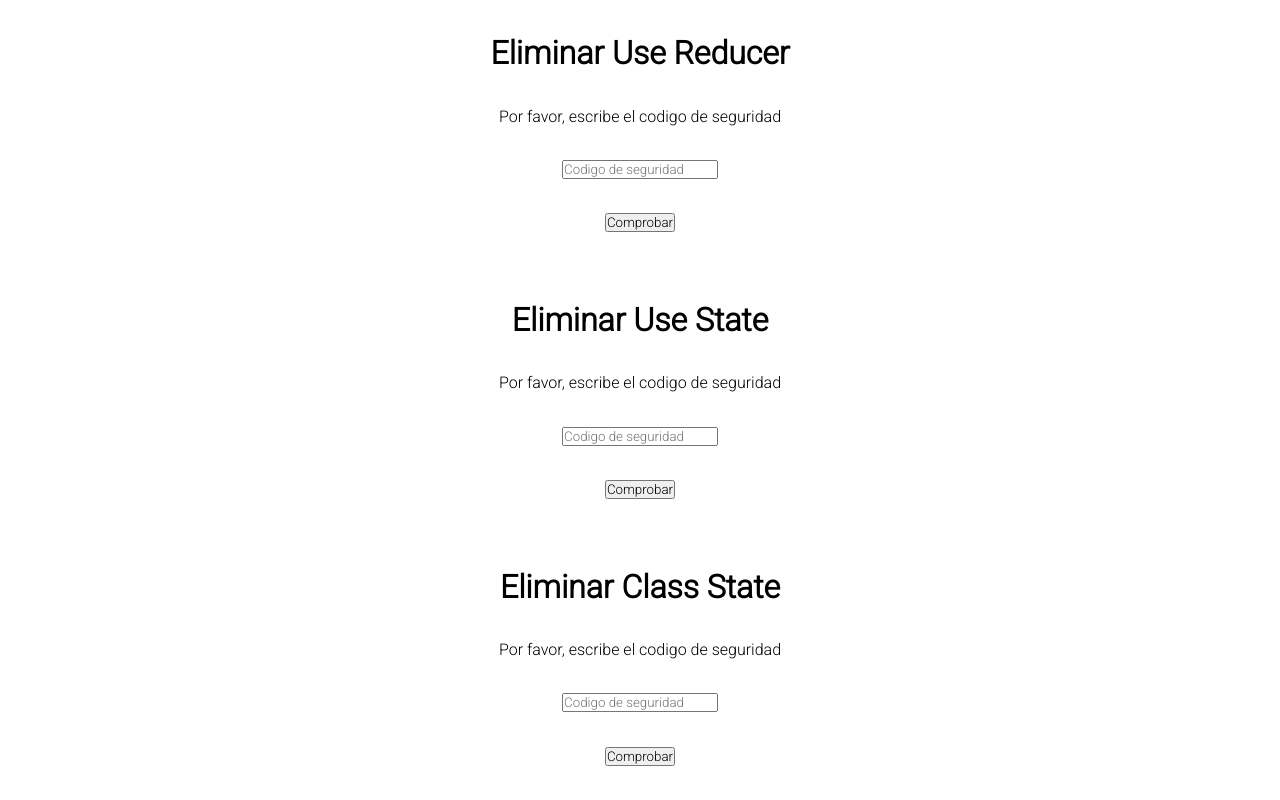
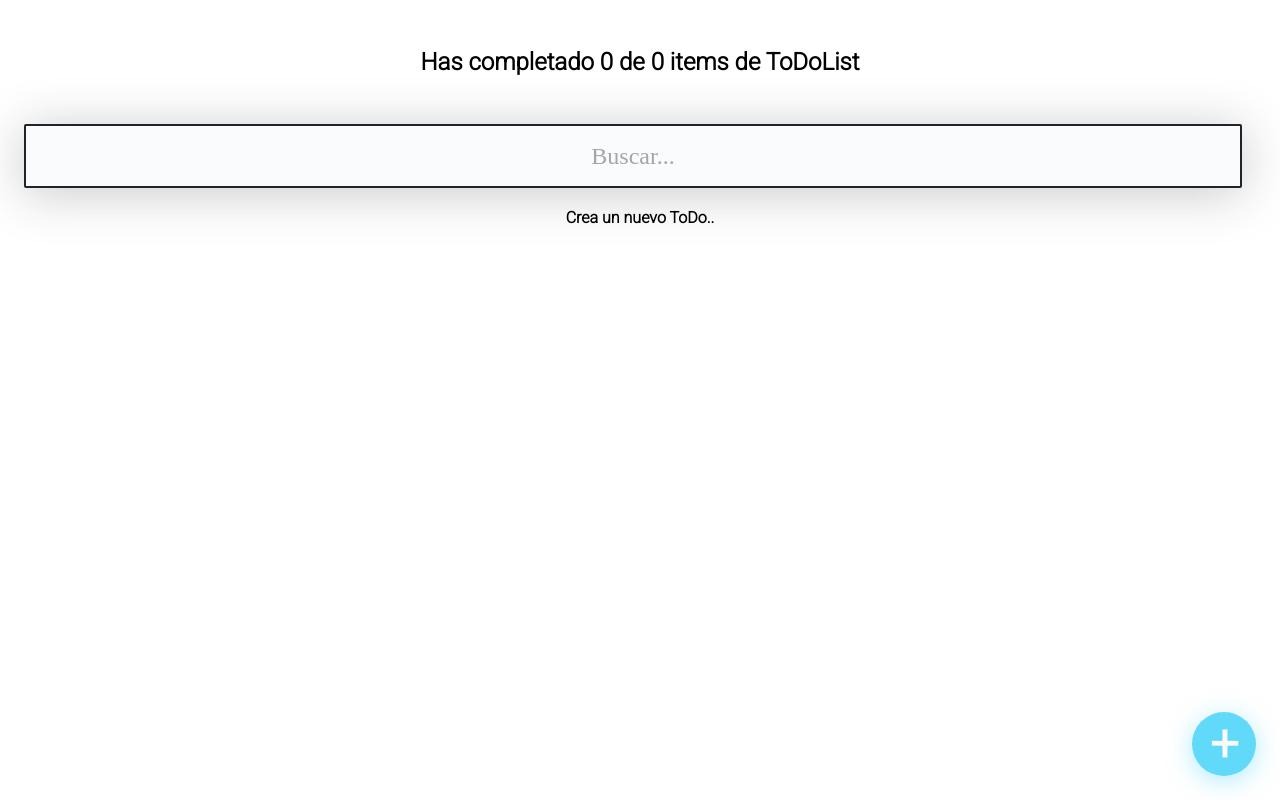
Before and after one commit to AndresCalvoG/ToDoList, a React (Create React App) app: page / in a window 1280 px wide. Built offline with nearby package versions, Linux system fonts and the light colour scheme.

Commit message:
end step 16 migracion

```diff
--- a/src/index.js
+++ b/src/index.js
@@ -1,15 +1,14 @@
 import React from "react";
 import ReactDOM from "react-dom/client";
 import "./index.css";
-//import App from "./App/App";
-import App2 from "./App/App2";
+import App from "./App/App";
+//import App2 from "./App/App2";
 import reportWebVitals from "./reportWebVitals";
-//import App from "./notas";
 
 const root = ReactDOM.createRoot(document.getElementById("root"));
 root.render(
   <React.StrictMode>
-    <App2 />
+    <App />
   </React.StrictMode>
 );
 
```
